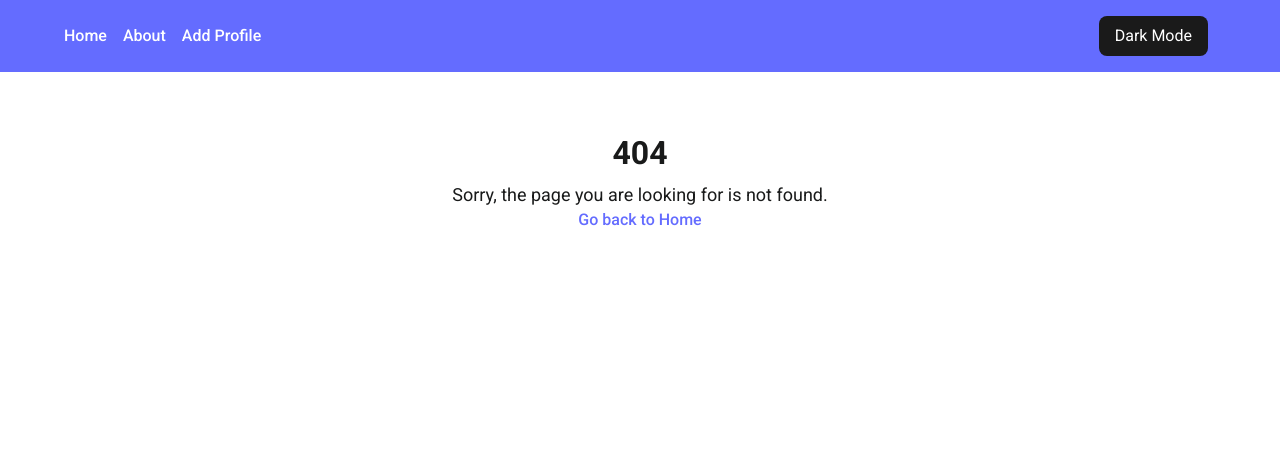
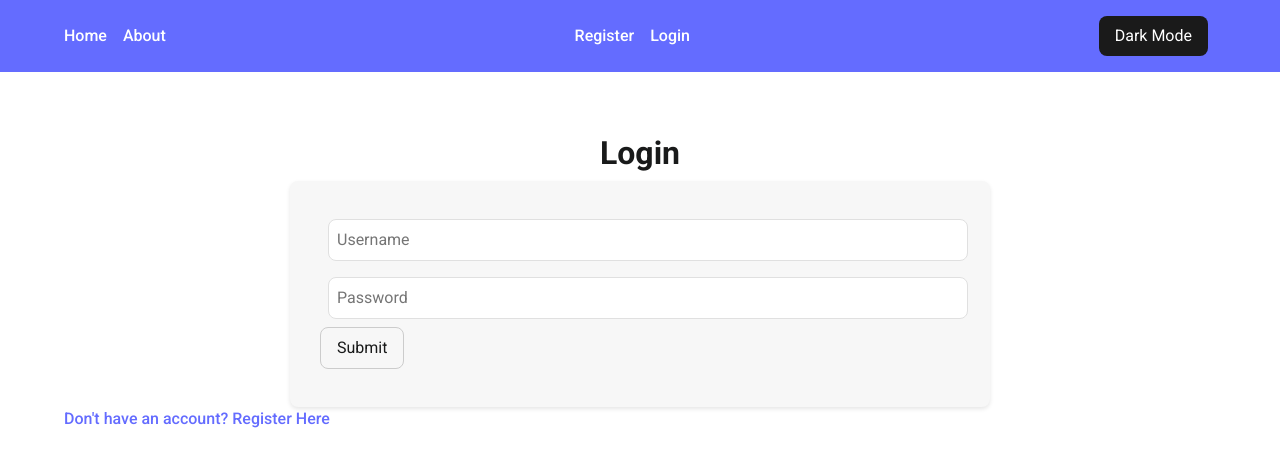
Before and after one commit to apbridge/my-profile-app, a React (Vite) app: page /#/login in a window 1280 px wide. Before the commit this address had no page. Shown: the top 466 px of the page. Built offline with nearby package versions, Linux system fonts and the light colour scheme.

Commit message:
2/27 commit

```diff
--- a/src/App.jsx
+++ b/src/App.jsx
@@ -7,16 +7,21 @@ import NotFound from "./pages/NotFound";
 import ProfileDetailPage from "./pages/ProfileDetailPage";
 import ProfileEditPage from "./pages/ProfileEditPage";
 import ProfileLayoutPage from "./pages/ProfileLayoutPage";
+import LoginPage from "./pages/LoginPage";
+import RegisterPage from "./pages/RegisterPage";
 import { useState, useEffect } from "react";
 import { HashRouter, Routes, Route } from "react-router-dom";
-import {ModeContext} from "./contexts/ModeContext";
-import {useContext} from "react";
+import { ModeContext } from "./contexts/ModeContext";
+import { useContext } from "react";
+import { AuthProvider } from "./contexts/AuthContext";
+import ProtectedRoute from "./components/ProtectedRoute";
 
 
 const App = () => {
   const { mode } = useContext(ModeContext);
 
   return (
+    <AuthProvider>
       <HashRouter>
         <header>
           <Navbar />
@@ -25,15 +30,26 @@ const App = () => {
           <Routes>
             <Route path="/" element={<HomePage />} />
             <Route path="/about" element={<AboutPage />} />
-          <Route path="/add-profile" element={<AddProfilePage />} />
+            <Route path="/add-profile" element={
+              <ProtectedRoute>
+                <AddProfilePage />
+              </ProtectedRoute>
+            } />
             <Route path="/profile/:id" element={<ProfileLayoutPage />} >
               <Route index element={<ProfileDetailPage />} />
-            <Route path="edit" element={<ProfileEditPage />} />
+              <Route path="edit" element={
+                <ProtectedRoute>
+                  <ProfileEditPage />
+                </ProtectedRoute>
+              } />
             </Route>
+            <Route path="/login" element={<LoginPage />} />
+            <Route path="/register" element={<RegisterPage />} />
             <Route path="*" element={<NotFound />} />
           </Routes>
         </main>
       </HashRouter>
+    </AuthProvider>
   );
 };
 
--- /dev/null
+++ b/src/components/AuthForm.jsx
@@ -0,0 +1,103 @@
+import { useState, useEffect, useContext } from "react";
+import style from "../styles/ProfileForm.module.css";
+import { useNavigate } from "react-router-dom";
+import AuthContext from "../contexts/AuthContext";
+
+const AuthForm = ({ isRegister = false }) => {
+    const {login} = useContext(AuthContext);
+    const navigate = useNavigate();
+    const [data, setData] = useState({
+        username: "",
+        password: "",
+        email: "",
+    });
+
+    const [error, setError] = useState("");
+    const [submitting, setSubmitting] = useState(false);
+    const [successMessage, setSuccessMessage] = useState("");
+    //const navigate =
+
+    const handleChange = (e) => {
+        setData({ ...data, [e.target.name]: e.target.value });
+    }
+
+    const handleSubmit = async (e) => {
+        e.preventDefault();
+        setSubmitting(true);
+        const formData = new FormData();
+        formData.append("username", data.username.trim());
+        formData.append("password", data.password.trim());
+        if (isRegister) formData.append("email", data.email.trim());
+        formData.append("action", isRegister ? "register" : "login");
+        try {
+            const response = await fetch("https://web.ics.purdue.edu/~apbridge/profile-app/auth.php",
+                {
+                    method: "POST",
+                    body: formData,
+                }
+            );
+            const data = await response.json();
+            if(data.success){
+                setData({ username: "", password: "", email: ""});
+                setSuccessMessage(data.success);
+                setError("");
+                login();
+                navigate("/");
+            } else {
+                setError(data.error);
+                setSuccessMessage("");
+            }
+        } catch(error) {
+            setError(error.message);
+            setSuccessMessage("");
+        }finally{
+            setSubmitting(false);
+        }
+    }
+
+    return (
+        <form onSubmit={handleSubmit} className={style["profile-form"]}>
+            <input
+                type="text"
+                name="username"
+                placeholder="Username"
+                required
+                value={data.username}
+                onChange={handleChange}
+            />
+            {
+                isRegister && <input
+                    type="email"
+                    name="email"
+                    placeholder="Email"
+                    required
+                    value={data.email}
+                    onChange={handleChange}
+                />
+            }
+            <input
+                type="password"
+                name="password"
+                placeholder="Password"
+                required
+                minLength="8"
+                value={data.password}
+                onChange={handleChange}
+            />
+            <button
+                type="submit"
+                disabled={
+                    submitting ||
+                    data.username.trim() === "" ||
+                    (isRegister && data.email.trim() === "") ||
+                    data.password.trim() === ""
+                }
+            >
+                Submit
+            </button>
+            {error && <p className={style["error"]}>{error}</p>}
+            {successMessage && <p className={style["success"]}>{successMessage}</p>}
+        </form>
+    );
+};
+export default AuthForm;
--- a/src/components/NavBar.jsx
+++ b/src/components/NavBar.jsx
@@ -1,10 +1,12 @@
 import styles from "../styles/navbar.module.css";
+import { useContext } from "react";
 import { Link } from "react-router-dom";
-import {ModeContext} from "../contexts/ModeContext";
-import {useContext} from "react";
+import { ModeContext } from "../contexts/ModeContext";
+import AuthContext from "../contexts/AuthContext";
 
 const Navbar = () => {
-  const {mode, handleModeChange} = useContext(ModeContext);
+  const { mode, handleModeChange } = useContext(ModeContext);
+  const { isLogin, logout } = useContext(AuthContext);
   return (
     <nav className={`${styles["navbar"]}`}>
       <ul>
@@ -12,12 +14,28 @@ const Navbar = () => {
           <Link to="/">Home</Link>
         </li>
         <li>
-        <Link to="/about">About</Link>
+          <Link to="/about">About</Link>
         </li>
-        <li>
-        <Link to="/add-profile">Add Profile</Link>
-        </li>
+        {isLogin &&
+          <li>
+            <Link to="/add-profile">Add Profile</Link>
+          </li>
+        }
       </ul>
+      {
+        isLogin ?
+          <button onClick={logout}>Logout</button>
+          :
+          <ul>
+            <li>
+              <Link to="/register">Register</Link>
+            </li>
+            <li>
+              <Link to="/login">Login</Link>
+            </li>
+          </ul>
+
+      }
       <button onClick={handleModeChange}>
         {mode === "light" ? "Dark Mode" : "Light Mode"}
       </button>
--- /dev/null
+++ b/src/components/ProtectedRoute.jsx
@@ -0,0 +1,10 @@
+import {useContext} from "react";
+import AuthContext from "../contexts/AuthContext";
+import {Navigate} from "react-router-dom";
+
+const ProtectedRoute = ({children}) => {
+    const {isLogin} = useContext(AuthContext);
+    return isLogin ? children : <Navigate to="/login"/>;
+}
+
+export default ProtectedRoute;
--- /dev/null
+++ b/src/contexts/AuthContext.jsx
@@ -0,0 +1,35 @@
+import { createContext } from 'react';
+import {useState } from 'react';
+
+const AuthContext = createContext();
+
+export const AuthProvider = ({ children }) => {
+    //variable to store the mode state
+    const [isLogin, setIsLogin] = useState(localStorage.getItem("isLogin") === "true" ? true : false);
+    //function to update the mode state
+    const login = () => {
+        setIsLogin(true);
+        localStorage.setItem("isLogin", "true");
+    };
+    const logout = () => {
+        fetch("https://web.ics.purdue.edu/~apbridge/profile-app/logout.php")
+        .then((response) => response.json())
+        .then(data => {
+            if(data.message) {
+                setIsLogin(false);
+                localStorage.setItem("isLogin", "false");
+            } else {
+                console.log(data);
+            }
+        })
+        .catch(error => {
+            console.log(error);
+        });
+    };
+    return (
+        <AuthContext.Provider value={{ isLogin, login, logout}}>
+            {children}
+        </AuthContext.Provider>
+    )
+};
+export default AuthContext;
--- a/src/contexts/ModeContext.jsx
+++ b/src/contexts/ModeContext.jsx
@@ -16,3 +16,4 @@ export const ModeProvider = ({ children }) => {
         </ModeContext.Provider>
     )
 };
+export default ModeContext;
--- /dev/null
+++ b/src/pages/LoginPage.jsx
@@ -0,0 +1,14 @@
+import Wrapper from "../components/Wrapper";
+import AuthForm from "../components/AuthForm";
+import {Link} from "react-router-dom";
+
+const Login = () => {
+    return (
+        <Wrapper>
+            <h1>Login</h1>
+            <AuthForm isRegister={false} />
+            <Link to="/register">Don't have an account? Register Here</Link>
+        </Wrapper>
+    );
+}
+export default Login;
--- a/src/pages/ProfileDetailPage.jsx
+++ b/src/pages/ProfileDetailPage.jsx
@@ -1,12 +1,14 @@
-import { useEffect, useState } from "react";
+import { useEffect, useState, useContext } from "react";
 import { useParams } from "react-router-dom";
 import Wrapper from "../components/Wrapper";
 import styles from "../styles/profiledetail.module.css";
 import { Link } from "react-router-dom";
+import AuthContext from "../contexts/AuthContext";
 
 const ProfileDetailPage = () => {
   const [profile, setProfile] = useState({});
   const { id } = useParams();
+  const {isLogin} = useContext(AuthContext);
   useEffect(() => {
     fetch(
       `https://web.ics.purdue.edu/~apbridge/profile-app/fetch-data-with-id.php?id=${id}`
@@ -27,7 +29,7 @@ const ProfileDetailPage = () => {
         </p>
         <p>{profile.bio}</p>
         <img src={profile.image_url} alt={profile.name} style={{ position: 'relative' }} />
-        <Link to="edit" className={styles['button']}>Edit Profile</Link>
+        {isLogin && <Link to="edit" className={styles['button']}>Edit Profile</Link>}
       </div>
     </Wrapper>
   );
--- /dev/null
+++ b/src/pages/RegisterPage.jsx
@@ -0,0 +1,12 @@
+import Wrapper from "../components/Wrapper";
+import AuthForm from "../components/AuthForm";
+
+const RegisterPage = () => {
+    return (
+        <Wrapper>
+            <h1>Register</h1>
+            <AuthForm isRegister={true} />
+        </Wrapper>
+    );
+}
+export default RegisterPage;
--- a/src/styles/card.module.css
+++ b/src/styles/card.module.css
@@ -1,4 +1,4 @@
-/* Define the animate keyframes */
+/* Define the animation keyframes */
 @keyframes cardEnter {
   0% {
     opacity: 0;
@@ -16,40 +16,34 @@
   text-align: center;
   width: 200px;
   box-shadow: var(--box-shadow);
-    height: 100%;
-    margin:0.75rem;
+  margin: 0.75rem;
   &.is-entering {
     opacity: 0;
     transform: scale(0.9);
-      animation: cardEnter 0.5s forwards; /*apply the animation*/
+    animation: cardEnter 0.5s forwards; /* Apply the animation */
   }
-}
-    .profile-card__image{
+
+  .profile-card__image {
     width: 100%;
-      padding-top:100%;
+    padding-top: 100%;
     border-radius: 50%;
     margin: 0 auto;
     position: relative;
     overflow: hidden;
   }
   img {
-      width:100%;
-      height:100%;
+    width: 100%;
+    height: 100%;
     position: absolute;
-      top:0;
-      left:0;
+    top: 0;
+    left: 0;
     object-fit: cover;
   }
-
-    h3 {
-      margin: 0.5rem 0;
-    }
-
+  .profile-card__content{
     p {
       margin: 0;
       color: var(--text-color);
     }
-    .profile-card:hover {
-      transform: scale(1.05);
-      box-shadow: 0px 4px 15px rgba(0, 0, 0, 0.2);
   }
+
+}
```
Lines whose indentation alone changed are shown as unchanged.
